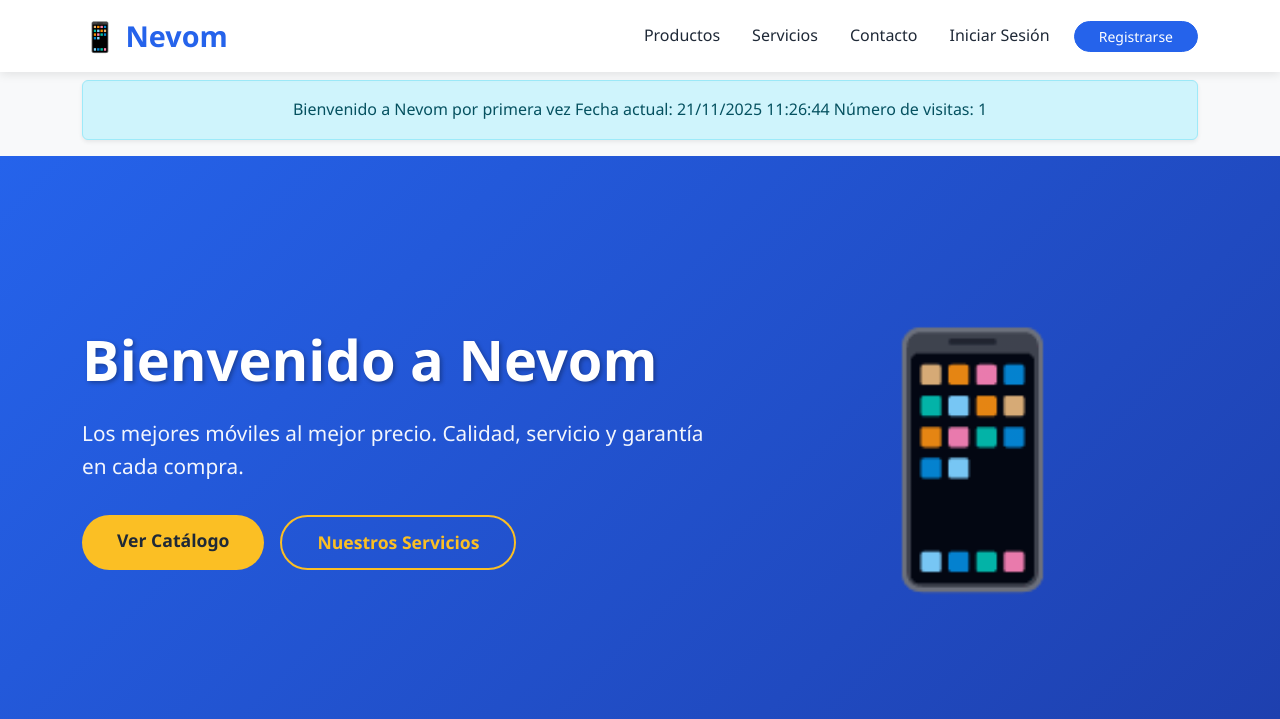
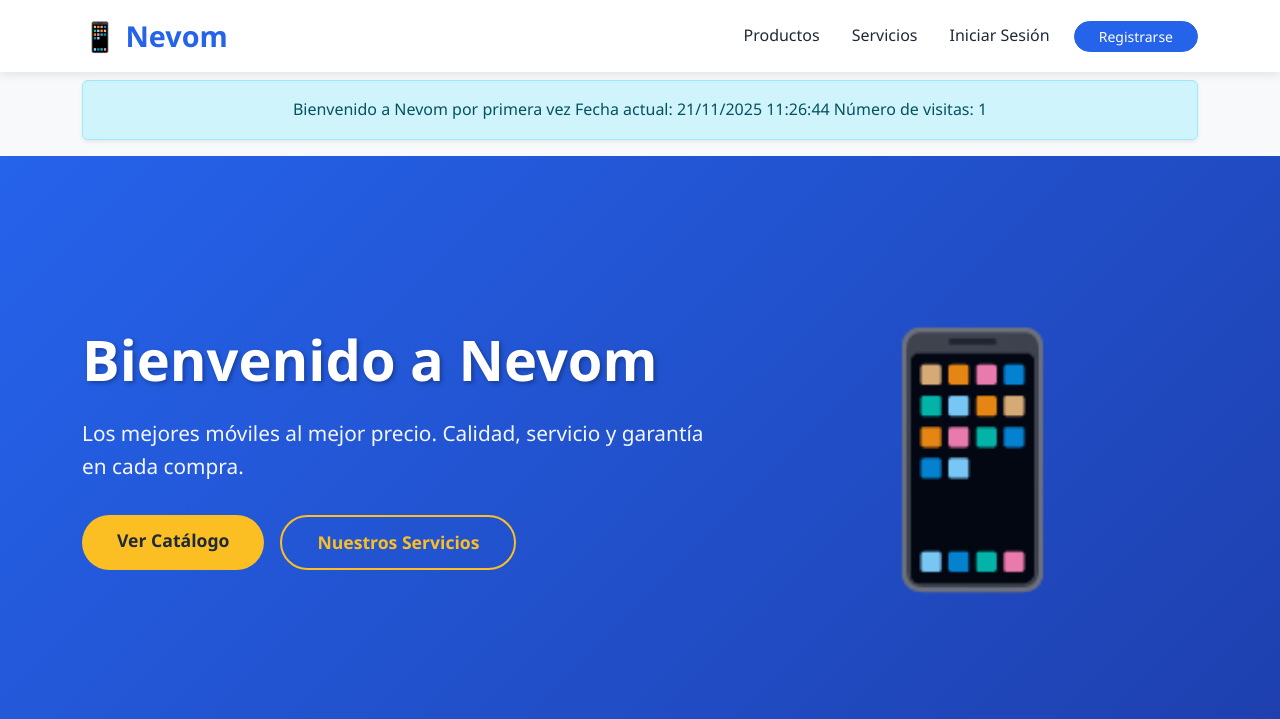
Before and after one commit to vvvalero/Nevom--ComercioElectronico, a PHP site: page / in a window 1280 px wide. Shown: the top 719 px of the page. Run offline with PHP 8.4, Linux system fonts and the light colour scheme; data comes from the database, SQL or seed files in the repository.

Commit message:
Eliminada sección de contacto

```diff
--- a/index.php
+++ b/index.php
@@ -119,13 +119,10 @@ $resultadoMoviles = $conexion->query($sqlMoviles);
                     <li class="nav-item">
                         <a class="nav-link" href="#servicios">Servicios</a>
                     </li>
-                    <li class="nav-item">
-                        <a class="nav-link" href="#contacto">Contacto</a>
-                    </li>
                     <?php if ($userName && $userRole === 'client'): ?>
                         <li class="nav-item">
                             <a class="nav-link fw-semibold" href="carrito/carrito.php">
-                                🛒 Carrito
+                                Carrito
                                 <?php
                                 $cantidadCarrito = array_sum($_SESSION['carrito'] ?? []);
                                 if ($cantidadCarrito > 0):
```
